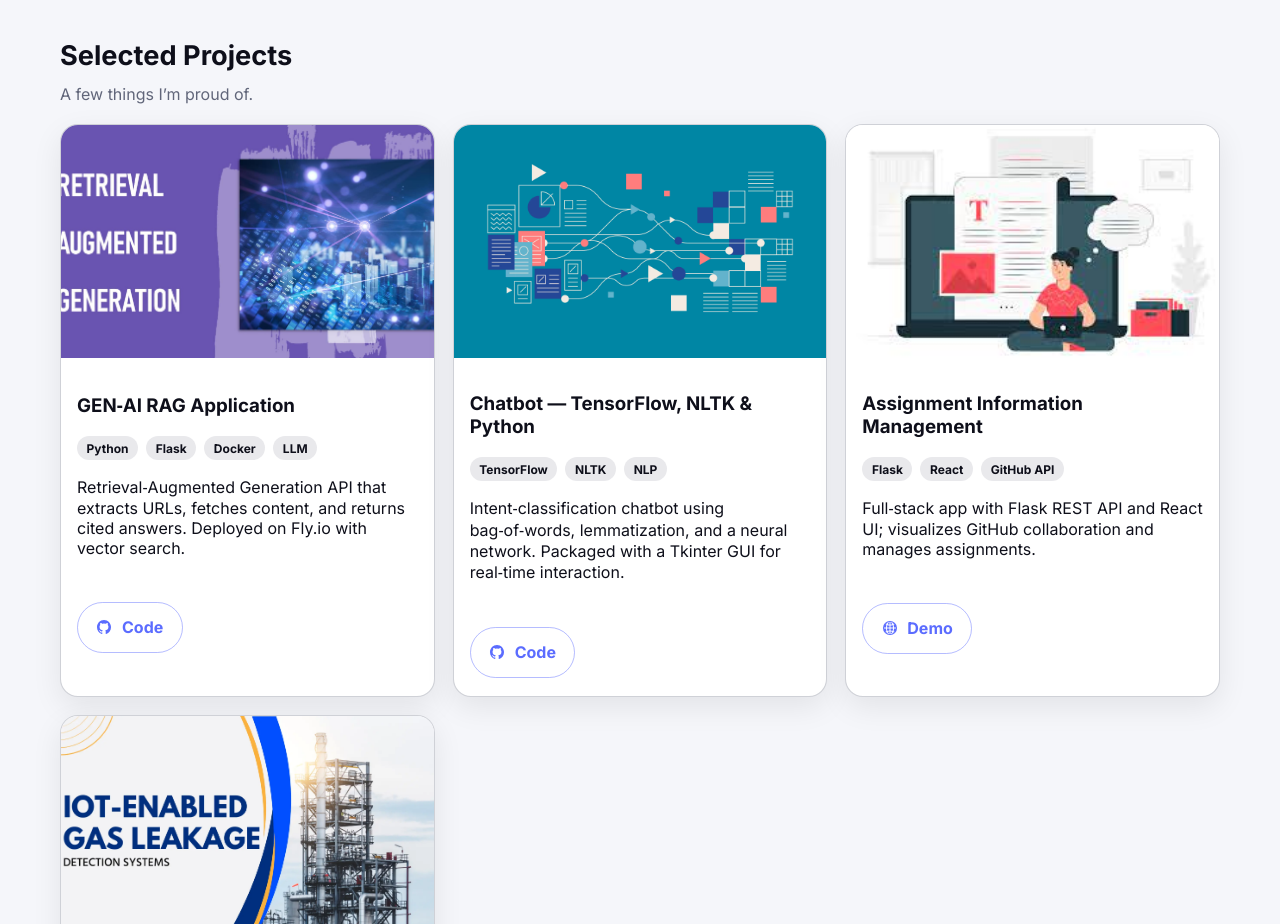
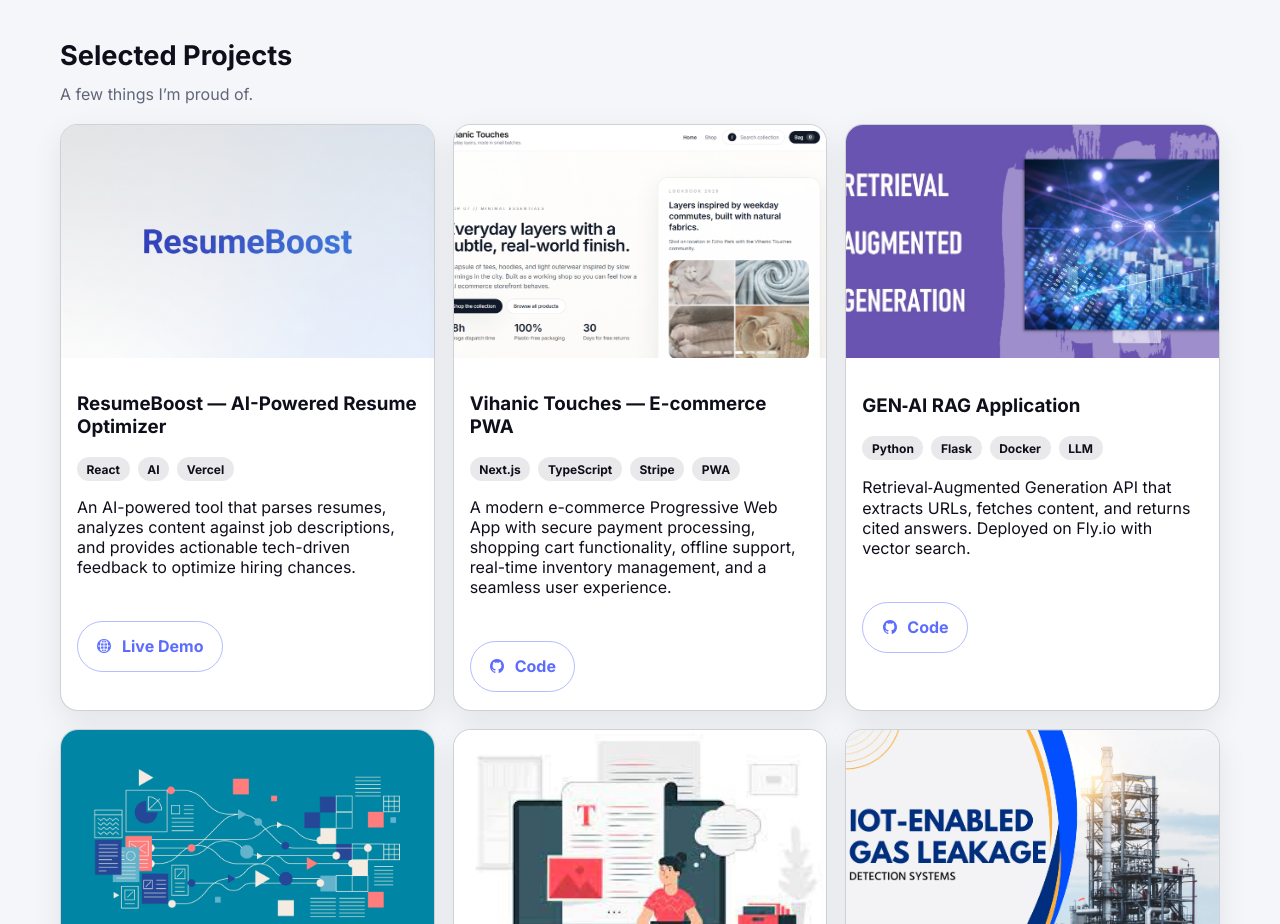
Before and after one commit to IndudharAdi/IndudharAdi.github.io, a plain HTML site: page index.html in a window 1280 px wide. Shown: the part 1880-2804 px from the top of the page. Drawn offline with nearby package versions, Linux system fonts and the light colour scheme.

Commit message:
Add ResumeBoost and Vihanic Touches projects

```diff
--- a/index.html
+++ b/index.html
@@ -149,6 +149,28 @@
 <h2 class="section-title">Selected Projects</h2>
 <p class="section-sub">A few things I’m proud of.</p>
 <div class="projects">
+        <article class="project shadow">
+          <img class="thumb" src="assets/images/resume-boost.png" alt="ResumeBoost app" loading="lazy"/>
+          <div class="content">
+            <h3>ResumeBoost — AI-Powered Resume Optimizer</h3>
+            <div class="tags"><span class="tag">React</span><span class="tag">AI</span><span class="tag">Vercel</span></div>
+            <p>An AI-powered tool that parses resumes, analyzes content against job descriptions, and provides actionable tech-driven feedback to optimize hiring chances.</p>
+          </div>
+          <div class="actions">
+            <a class="btn btn--ghost" href="https://myresumeboost.vercel.app/" target="_blank" rel="noopener"><ion-icon name="globe"></ion-icon> Live Demo</a>
+          </div>
+        </article>
+        <article class="project shadow">
+          <img class="thumb" src="assets/images/vihanic-touches.png" alt="Vihanic Touches app" loading="lazy"/>
+          <div class="content">
+            <h3>Vihanic Touches — E-commerce PWA</h3>
+            <div class="tags"><span class="tag">Next.js</span><span class="tag">TypeScript</span><span class="tag">Stripe</span><span class="tag">PWA</span></div>
+            <p>A modern e-commerce Progressive Web App with secure payment processing, shopping cart functionality, offline support, real-time inventory management, and a seamless user experience.</p>
+          </div>
+          <div class="actions">
+            <a class="btn btn--ghost" href="https://github.com/IndudharAdi/vihanic-touches" target="_blank" rel="noopener"><ion-icon name="logo-github"></ion-icon> Code</a>
+          </div>
+        </article>
 <article class="project shadow">
 <img class="thumb" src="assets/images/RAG.jpg" alt="RAG app" loading="lazy"/>
 <div class="content">
```
Also changed, not shown: assets/images/resume-boost.png (added), assets/images/vihanic-touches.png (added).
